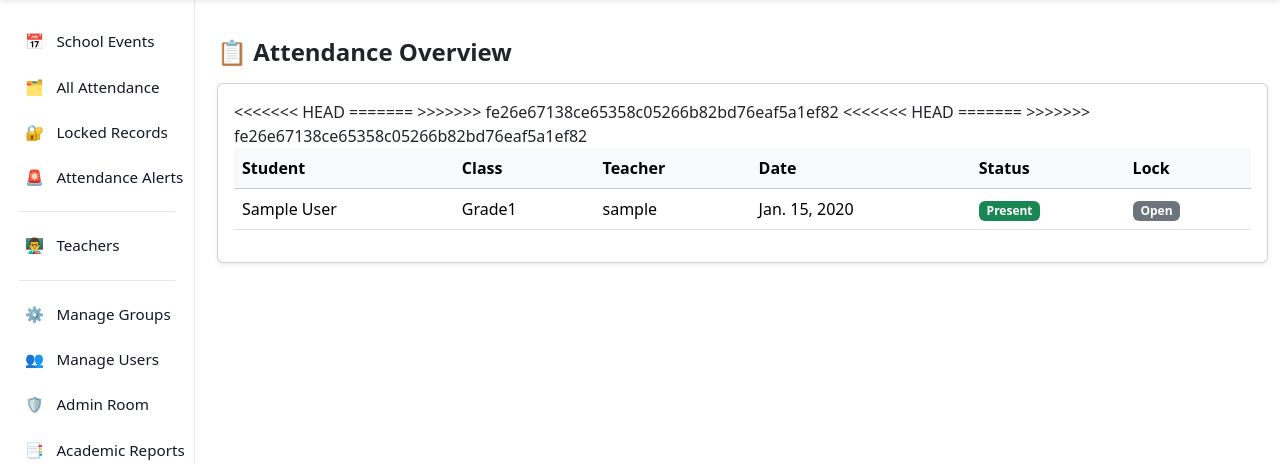
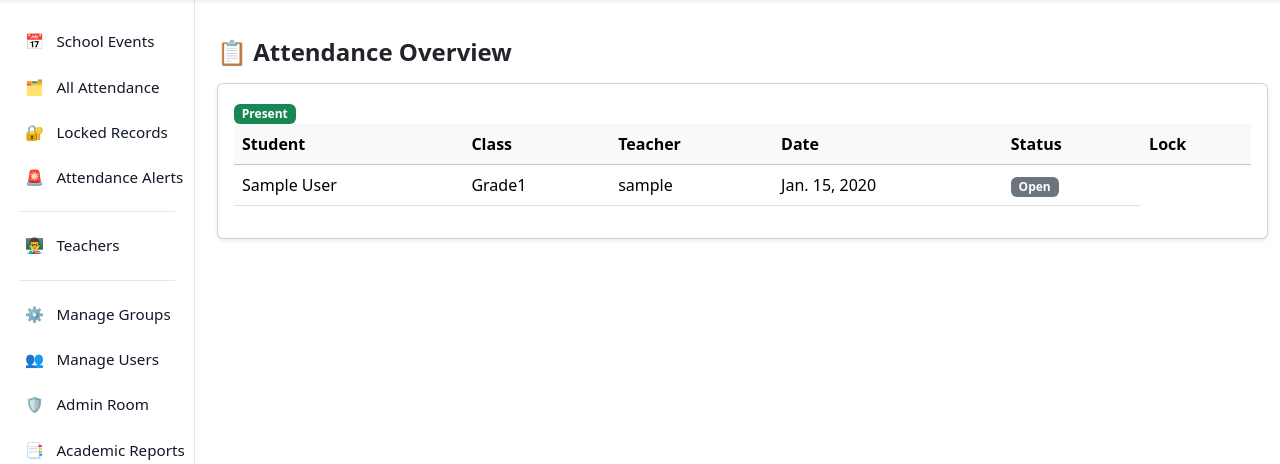
Before and after one commit to colorblack19/studentsco, a Django app: page /students/admin/attendance/ in a window 1280 px wide. Shown: the part 56-520 px from the top of the page. Run offline with Django 5.2, Linux system fonts and the light colour scheme; a user stored in the database is signed in; tables that the repository leaves empty hold one stand-in row (values such as "Sample post").

Commit message:
Update attendance_overview.html
Changes for ui

```diff
--- a/students/templates/attendance_overview.html
+++ b/students/templates/attendance_overview.html
@@ -34,11 +34,8 @@
                         <td>{{ record.student.full_name }}</td>
                         <td>{{ record.student.class_name }}</td>
                         <td>{{ record.teacher.username }}</td>
-                        <td>{{ record.date }}</td>
-<<<<<<< HEAD
-=======
+                        <td>{{ record.date }}</td
 
->>>>>>> fe26e67138ce65358c05266b82bd76eaf5a1ef82
                              <td>
                           {% if record.status == "Present" %}
                             <span class="badge bg-success">Present</span>
@@ -46,11 +43,7 @@
                            <span class="badge bg-danger">Absent</span>
                            {% endif %}
                             </td>
-<<<<<<< HEAD
-=======
 
-
->>>>>>> fe26e67138ce65358c05266b82bd76eaf5a1ef82
                         <td>
                             {% if record.is_locked %}
                                 <span class="badge bg-dark">🔒 Locked</span>
```
